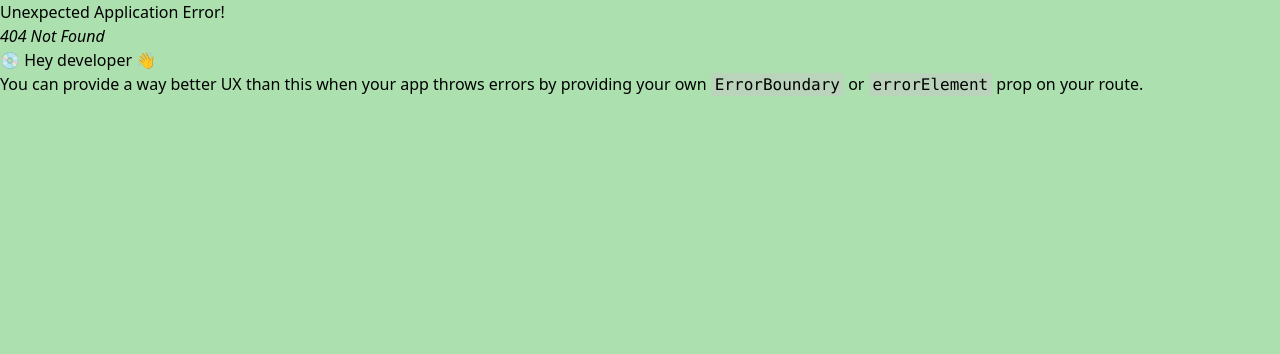
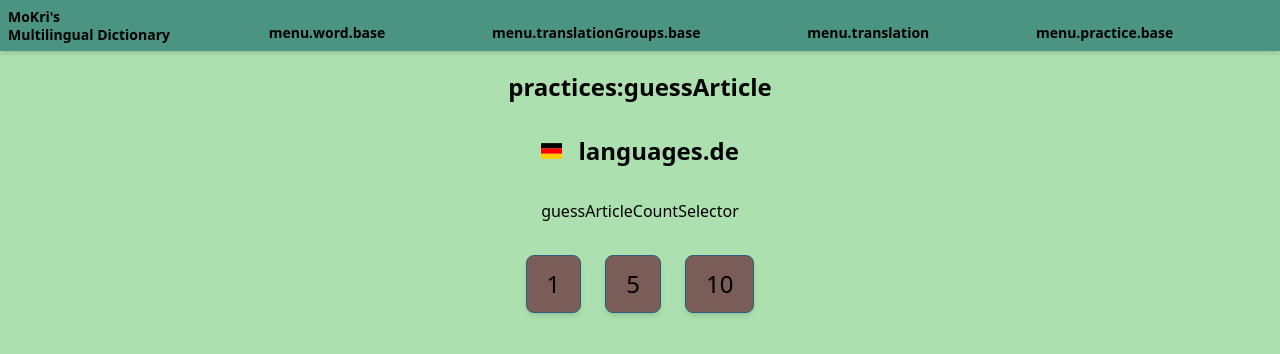
Before and after one commit to MoKrisz/MoKri-s-Multilingual-Dictionary-React-FE, a React (Vite) app: page /practice/guess-the-article/2 in a window 1280 px wide. Before the commit this address had no page. Shown: the top 354 px of the page. Built offline with nearby package versions, Linux system fonts and the light colour scheme; the HTML template or start-up script is replaced by a standard one.

Commit message:
feat: Started implementation of the guess article practice page

```diff
--- a/src/App.tsx
+++ b/src/App.tsx
@@ -10,6 +10,8 @@ import TranslationPage from "./features/Translations/pages/TranslationPage";
 import WordListPage from "./features/Words/pages/WordListPage";
 import TranslationGroupListPage from "./features/TranslationGroups/pages/TranslationGroupListPage";
 import GuessArticleLanguageChoosePage from "./features/Practices/GuessTheArticle/pages/GuessArticleLanguageChoosePage";
+import GuessArticlePage from "./features/Practices/GuessTheArticle/pages/GuessArticlePage";
+import GuessArticleLayout from "./features/Practices/GuessTheArticle/pages/GuessArticleLayout";
 
 const router = createBrowserRouter([
   {
@@ -42,7 +44,11 @@ const router = createBrowserRouter([
         children: [
           {
             path: "guess-the-article",
-            element: <GuessArticleLanguageChoosePage />,
+            element: <GuessArticleLayout />,
+            children: [
+              { index: true, element: <GuessArticleLanguageChoosePage /> },
+              { path: ":languageCode", element: <GuessArticlePage /> },
+            ],
           },
         ],
       },
--- a/src/components/Title.tsx
+++ b/src/components/Title.tsx
@@ -1,12 +1,17 @@
 import { useTranslation } from "react-i18next";
+import { twMerge } from "tailwind-merge";
 
 interface TitleProps {
   localeTitleKey: string;
+  extraStyle?: string;
 }
 
-const Title: React.FC<TitleProps> = ({ localeTitleKey }) => {
+export default function Title({ localeTitleKey, extraStyle }: TitleProps) {
   const { t } = useTranslation();
-  return <h1 className="font-bold text-2xl m-3 mb-8">{t(localeTitleKey)}</h1>;
-};
 
-export default Title;
+  return (
+    <h1 className={twMerge("font-bold text-2xl m-3 mb-8", extraStyle)}>
+      {t(localeTitleKey)}
+    </h1>
+  );
+}
--- /dev/null
+++ b/src/features/Practices/GuessTheArticle/components/GuessArticleCountSelector.tsx
@@ -0,0 +1,25 @@
+import { useTranslation } from "react-i18next";
+import Button from "../../../../components/Button";
+
+const countSelectorOptions = [1, 5, 10];
+
+interface GuessArticleCountSelectorProps {
+  onClick: (count: number) => void;
+}
+
+export default function GuessArticleCountSelector({
+  onClick,
+}: GuessArticleCountSelectorProps) {
+  const { t } = useTranslation("practices");
+
+  return (
+    <div>
+      <h2 className="mb-8">{t("guessArticleCountSelector")}</h2>
+      {countSelectorOptions.map((c) => (
+        <Button onClick={() => onClick(c)} extraStyle="px-5 py-3 mx-3 text-2xl">
+          {c}
+        </Button>
+      ))}
+    </div>
+  );
+}
--- a/src/features/Practices/GuessTheArticle/components/LanguageCard.tsx
+++ b/src/features/Practices/GuessTheArticle/components/LanguageCard.tsx
@@ -1,20 +1,26 @@
 import { useTranslation } from "react-i18next";
 import { Language } from "../../../../utils/types";
 import Flag from "../../../../components/Flag";
+import { Link } from "react-router-dom";
 
 interface LanguageCardProps {
   language: Language;
+  to?: string;
 }
 
-const LanguageCard: React.FC<LanguageCardProps> = ({ language }) => {
+const LanguageCard: React.FC<LanguageCardProps> = ({ language, to }) => {
   const { t } = useTranslation();
 
   return (
-    <button className="bg-complementary-background-secondary py-2 rounded-lg max-w-44 border-2 border-complementary-border-primary shadow-lg drop-shadow-lg">
-      <Flag flagCode={language.flagCode} />
-      <p className="font-bold">{t(`languages.${language.nameKey}`)}</p>
-      <p className="text-sm text-button-text">{language.articles.join("/")}</p>
-    </button>
+    <Link to={to ?? ""}>
+      <button className="w-full bg-complementary-background-secondary py-2 rounded-lg max-w-44 border-2 border-complementary-border-primary shadow-lg drop-shadow-lg">
+        <Flag flagCode={language.flagCode} />
+        <p className="font-bold">{t(`languages.${language.nameKey}`)}</p>
+        <p className="text-sm text-button-text">
+          {language.articles.join("/")}
+        </p>
+      </button>
+    </Link>
   );
 };
 
--- a/src/features/Practices/GuessTheArticle/pages/GuessArticleLanguageChoosePage.tsx
+++ b/src/features/Practices/GuessTheArticle/pages/GuessArticleLanguageChoosePage.tsx
@@ -3,7 +3,7 @@ import { getLanguagesWithMoreThanOneArticle } from "../../../../utils/languageUt
 import LanguageCard from "../components/LanguageCard";
 import { useTranslation } from "react-i18next";
 import Title from "../../../../components/Title";
-import SearchBar from "../../../../components/Searchbar";
+import SearchBar from "../../../../components/SearchBar";
 
 const GuessArticleLanguageChoosePage: React.FC = () => {
   const { t } = useTranslation();
@@ -20,15 +20,18 @@ const GuessArticleLanguageChoosePage: React.FC = () => {
   }
 
   return (
-    <div className="w-3/4 mx-auto text-center max-w-screen-xl">
-      <Title localeTitleKey="practices:guessArticle" />
+    <>
       <SearchBar inputValue={search} setInputValue={setSearch} />
       <div className="grid grid-cols-2 md:grid-cols-4 gap-12">
         {languages.map((lang) => (
-          <LanguageCard key={`lc-${lang.code}`} language={lang} />
+          <LanguageCard
+            key={`lc-${lang.code}`}
+            language={lang}
+            to={lang.code.toString()}
+          />
         ))}
       </div>
-    </div>
+    </>
   );
 };
 
--- /dev/null
+++ b/src/features/Practices/GuessTheArticle/pages/GuessArticleLayout.tsx
@@ -0,0 +1,11 @@
+import { Outlet } from "react-router-dom";
+import Title from "../../../../components/Title";
+
+export default function GuessArticleLayout() {
+  return (
+    <div className="w-3/4 mx-auto text-center max-w-screen-xl">
+      <Title localeTitleKey="practices:guessArticle" />
+      <Outlet />
+    </div>
+  );
+}
--- /dev/null
+++ b/src/features/Practices/GuessTheArticle/pages/GuessArticlePage.tsx
@@ -0,0 +1,68 @@
+import { useState } from "react";
+import { useParams } from "react-router-dom";
+import Title from "../../../../components/Title";
+import { LANGUAGE_DATA } from "../../../../config/languageConfig";
+import { LanguageCodeEnum } from "../../../../utils/types";
+import { getLanguageCodeEnum } from "../../../../utils/languageUtils";
+import Flag from "../../../../components/Flag";
+import GuessArticleCountSelector from "../components/GuessArticleCountSelector";
+
+type PracticeStatus =
+  | "CONFIGURING"
+  | "LOADING"
+  | "PRACTICING"
+  | "SUBMITTING"
+  | "RESULTS";
+
+type GuessArticleParam = {
+  languageCode: string;
+};
+
+export default function GuessArticlePage() {
+  const { languageCode } = useParams<GuessArticleParam>();
+  const enumValue = getLanguageCodeEnum(languageCode);
+
+  if (enumValue === undefined) {
+    //TODO: handle error.
+  }
+
+  const language = LANGUAGE_DATA[enumValue!];
+
+  const [status, setStatus] = useState<PracticeStatus>("CONFIGURING");
+  const [wordCount, setWordCount] = useState<number>();
+  const [words, setWords] = useState<string[]>([]);
+  const [answers, setAnswers] = useState<string[]>([]);
+  const [results, setResults] = useState<string[]>([]);
+
+  const handleCountSelect = (count: number) => {
+    setStatus("LOADING");
+    setWordCount(count);
+  };
+
+  const renderContent = () => {
+    switch (status) {
+      case "CONFIGURING":
+        return <GuessArticleCountSelector onClick={handleCountSelect} />;
+      case "LOADING":
+      case "SUBMITTING":
+        return <div>Loading...</div>;
+      case "PRACTICING":
+        return <div>Practicing...</div>;
+      case "RESULTS":
+        return <div>Results...</div>;
+    }
+  };
+
+  return (
+    <>
+      <div className="flex justify-center items-center gap-4 mb-8">
+        <Flag flagCode={language.flagCode} />
+        <Title
+          localeTitleKey={`languages.${language.nameKey}`}
+          extraStyle="m-0"
+        />
+      </div>
+      {renderContent()}
+    </>
+  );
+}
--- a/src/locales/en/practices.json
+++ b/src/locales/en/practices.json
@@ -1,3 +1,4 @@
 {
-  "guessArticle": "Guess the article"
+  "guessArticle": "Guess the article",
+  "guessArticleCountSelector": "How many words would you like to practice with?"
 }
--- a/src/utils/languageUtils.ts
+++ b/src/utils/languageUtils.ts
@@ -29,3 +29,19 @@ export function getFormLanguageOptions(): Option[] {
 export function getLanguagesWithMoreThanOneArticle(): Language[] {
   return LANGUAGES.filter((lang) => lang.articles.length > 1);
 }
+
+export function getLanguageCodeEnum(
+  codeString: string | undefined
+): LanguageCodeEnum | undefined {
+  if (codeString === undefined) {
+    return undefined;
+  }
+
+  const codeNumber = Number(codeString);
+
+  if (isNaN(codeNumber) || !(codeNumber in LanguageCodeEnum)) {
+    return undefined;
+  }
+
+  return codeNumber as LanguageCodeEnum;
+}
```
